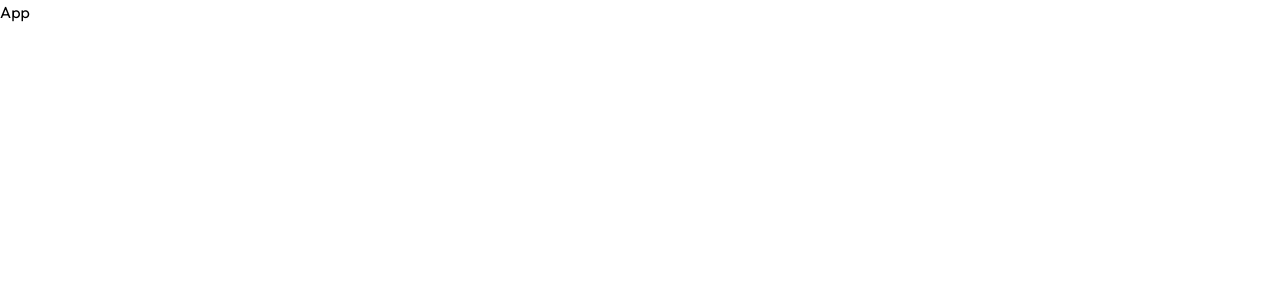
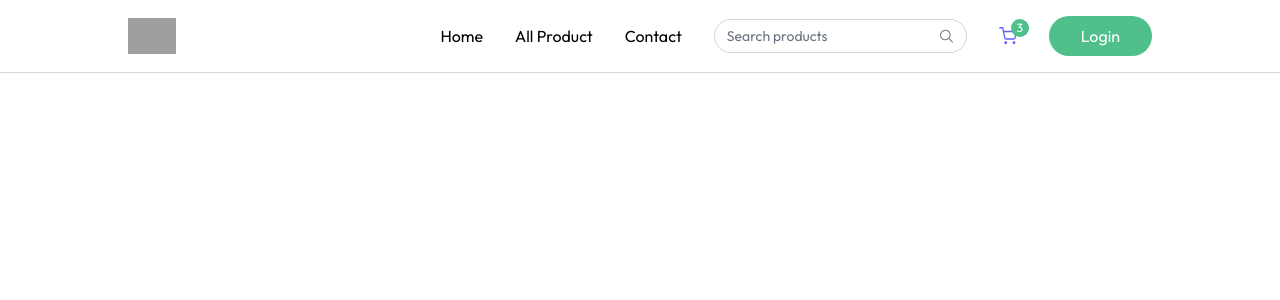
Before and after one commit to Manikandan1818/freshcart, a React (Vite) app in the folder client/: page / in a window 1280 px wide. Shown: the top 300 px of the page. Built offline with nearby package versions, Linux system fonts and the light colour scheme; grey boxes are pictures that could not be loaded.

Commit message:
Nav bar comp working....

```diff
--- a/client/src/App.jsx
+++ b/client/src/App.jsx
@@ -1,7 +1,12 @@
 import React from "react";
+import Navbar from "./components/Navbar";
 
 const App = () => {
-  return <div>App</div>;
+  return (
+    <div>
+      <Navbar />
+    </div>
+  );
 };
 
 export default App;
--- /dev/null
+++ b/client/src/components/Navbar.jsx
@@ -0,0 +1,121 @@
+import React, { useState } from "react";
+import { NavLink } from "react-router-dom";
+
+const Navbar = () => {
+  const [open, setOpen] = useState(false);
+
+  return (
+    <nav className="flex items-center justify-between px-6 md:px-16 lg:px-24 xl:px-32 py-4 border-b border-gray-300 bg-white relative transition-all">
+      <NavLink to="/">
+        <img
+          className="h-9"
+          src="https://raw.githubusercontent.com/prebuiltui/prebuiltui/main/assets/dummyLogo/dummyLogoColored.svg"
+          alt="dummyLogoColored"
+        />
+      </NavLink>
+
+      {/* Desktop Menu */}
+      <div className="hidden sm:flex items-center gap-8">
+        <NavLink to="/">Home</NavLink>
+        <NavLink to="/products">All Product</NavLink>
+        <NavLink to="/">Contact</NavLink>
+
+        <div className="hidden lg:flex items-center text-sm gap-2 border border-gray-300 px-3 rounded-full">
+          <input
+            className="py-1.5 w-full bg-transparent outline-none placeholder-gray-500"
+            type="text"
+            placeholder="Search products"
+          />
+          <svg
+            width="16"
+            height="16"
+            viewBox="0 0 16 16"
+            fill="none"
+            xmlns="http://www.w3.org/2000/svg"
+          >
+            <path
+              d="M10.836 10.615 15 14.695"
+              stroke="#7A7B7D"
+              stroke-width="1.2"
+              stroke-linecap="round"
+              stroke-linejoin="round"
+            />
+            <path
+              clip-rule="evenodd"
+              d="M9.141 11.738c2.729-1.136 4.001-4.224 2.841-6.898S7.67.921 4.942 2.057C2.211 3.193.94 6.281 2.1 8.955s4.312 3.92 7.041 2.783"
+              stroke="#7A7B7D"
+              stroke-width="1.2"
+              stroke-linecap="round"
+              stroke-linejoin="round"
+            />
+          </svg>
+        </div>
+
+        <div className="relative cursor-pointer">
+          <svg
+            width="18"
+            height="18"
+            viewBox="0 0 14 14"
+            fill="none"
+            xmlns="http://www.w3.org/2000/svg"
+          >
+            <path
+              d="M.583.583h2.333l1.564 7.81a1.17 1.17 0 0 0 1.166.94h5.67a1.17 1.17 0 0 0 1.167-.94l.933-4.893H3.5m2.333 8.75a.583.583 0 1 1-1.167 0 .583.583 0 0 1 1.167 0m6.417 0a.583.583 0 1 1-1.167 0 .583.583 0 0 1 1.167 0"
+              stroke="#615fff"
+              stroke-linecap="round"
+              stroke-linejoin="round"
+            />
+          </svg>
+          <button className="absolute -top-2 -right-3 text-xs text-white bg-primary w-[18px] h-[18px] rounded-full">
+            3
+          </button>
+        </div>
+
+        <button className="cursor-pointer px-8 py-2 bg-primary hover:bg-primary-dull transition text-white rounded-full">
+          Login
+        </button>
+      </div>
+
+      <button
+        onClick={() => (open ? setOpen(false) : setOpen(true))}
+        aria-label="Menu"
+        className="sm:hidden"
+      >
+        {/* Menu Icon SVG */}
+        <svg
+          width="21"
+          height="15"
+          viewBox="0 0 21 15"
+          fill="none"
+          xmlns="http://www.w3.org/2000/svg"
+        >
+          <rect width="21" height="1.5" rx=".75" fill="#426287" />
+          <rect x="8" y="6" width="13" height="1.5" rx=".75" fill="#426287" />
+          <rect x="6" y="13" width="15" height="1.5" rx=".75" fill="#426287" />
+        </svg>
+      </button>
+
+      {/* Mobile Menu */}
+      <div
+        className={`${
+          open ? "flex" : "hidden"
+        } absolute top-[60px] left-0 w-full bg-white shadow-md py-4 flex-col items-start gap-2 px-5 text-sm md:hidden`}
+      >
+        <a href="#" className="block">
+          Home
+        </a>
+        <a href="#" className="block">
+          About
+        </a>
+        <a href="#" className="block">
+          Contact
+        </a>
+        <button className="cursor-pointer px-6 py-2 mt-2 bg-primary hover:bg-primary-dull transition text-white rounded-full text-sm">
+          Login
+        </button>
+      </div>
+    </nav>
+  );
+};
+
+export default Navbar;
--- a/client/src/context/AppContext.js
+++ b/client/src/context/AppContext.jsx
@@ -12,6 +12,7 @@ export const AppContextProvider = ({ children }) => {
 
   return <AppContext.Provider value={value}>{children}</AppContext.Provider>;
 };
+
 export const useAppContext = () => {
   return useContext(AppContext);
 };
--- a/client/src/main.jsx
+++ b/client/src/main.jsx
@@ -2,7 +2,7 @@ import { createRoot } from "react-dom/client";
 import "./index.css";
 import App from "./App.jsx";
 import { BrowserRouter } from "react-router-dom";
-import { AppContextProvider } from "./context/AppContext.js";
+import { AppContextProvider } from "./context/AppContext.jsx";
 
 createRoot(document.getElementById("root")).render(
   <BrowserRouter>
```
Also changed, not shown: 1 other file (tests, documents, lock files or other folders).
